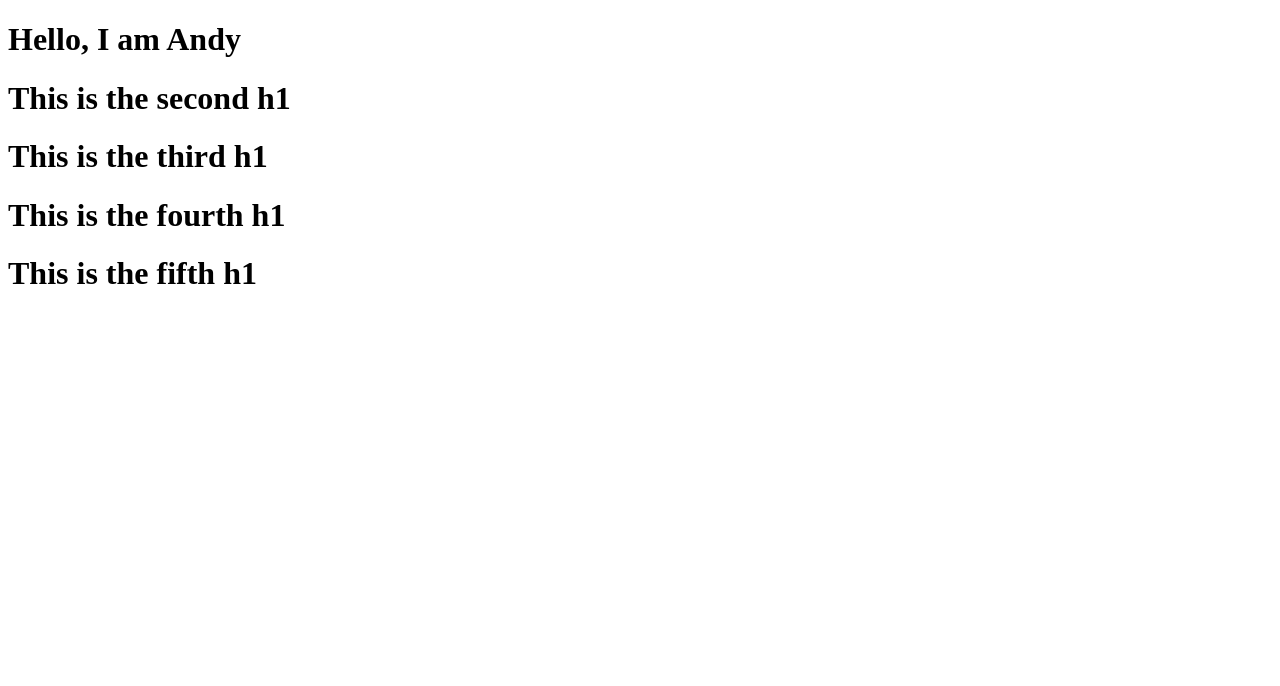
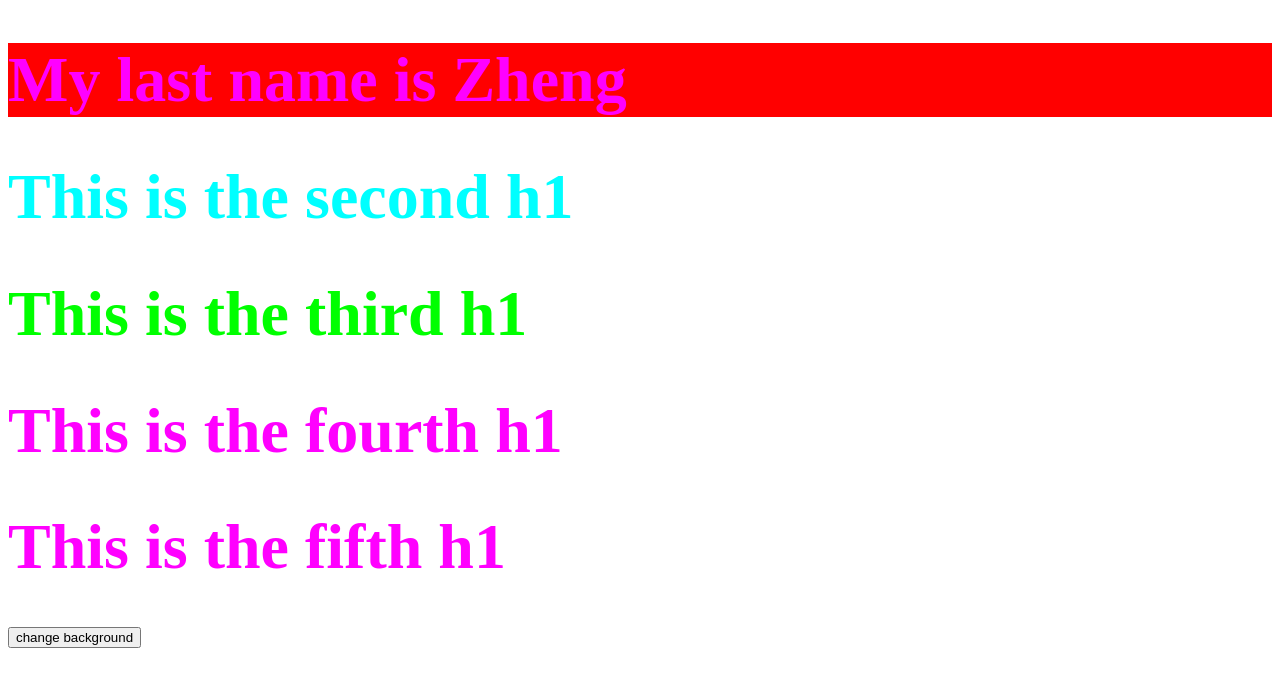
Before and after one commit to jimingz9380/dom-intro, a plain HTML site: page index.html in a window 1280 px wide. Drawn offline with Linux system fonts and the light colour scheme.

Commit message:
finished DOM code along

```diff
--- a/index.html
+++ b/index.html
@@ -7,17 +7,22 @@
     <title>DOM Practice</title>
 </head>
 <body>
+    <div id="container">
+        <h1 class="title" id="one">Hello, I am Andy</h1>
 
-    <h1 class="title" id="one">Hello, I am Andy</h1>
+        <h1 class="title" id="two">This is the second h1</h1>
 
-    <h1 class="title" id="two">This is the second h1</h1>
+        <h1 class="title" id="three">This is the third h1</h1>
 
-    <h1 class="title" id="three">This is the third h1</h1>
+        <h1 class="title">This is the fourth h1</h1>
 
-    <h1 class="title">This is the fourth h1</h1>
+        <h1 class="title">This is the fifth h1</h1>
 
-    <h1 class="title">This is the fifth h1</h1>
+     <!-- <h2 id="blah">This is a h2</h2> -->
+        <button type="button" id="background-button"> change background</button>
+    </div>
 
-    <!-- <h2 id="blah">This is a h2</h2> -->
+    <!-- link js code to html -->
+    <script src="main.js"></script>
 </body>
 </html>
--- /dev/null
+++ b/main.js
@@ -0,0 +1,57 @@
+/**
+ * method to get a reference to HTML element
+ *
+ * getELementById - returns a single element with the mathcing id
+ * getElementsBYClassName - returns a list of elements with the matching class name
+ *
+ * querySelector - use CSS sleector and return the first mathch
+ * querySelectorAll - use CSS selectors and return a list of match
+ *
+*/
+
+// get a reference to the element with the id  pf #one
+let heading = document.getElementById("one");
+console.log(heading);
+
+//tells us all props and methods
+console.dir(heading);
+
+heading.style["background-color"] = "#ff0000";
+
+//get a reference to all elements with the class title
+let allHeadings = document.getElementsByClassName("title");
+console.log(allHeadings);
+
+/**
+ * PSEUDO CODE
+ * for I in allHeadings
+ * change I to color:green;
+ *
+ */
+let colors = ["#00ff00", "#0000ff", "#00ffff", "#ff00ff"];
+for (let i = 0; i < allHeadings.length; i++){
+    // select a random idx
+    let randomColor = Math.random(); //(0, 1)
+    randomColor = randomColor * colors.length; //(0, 4)
+    randomColor = Math.floor(randomColor);
+
+    allHeadings[i].style["color"] = colors[randomColor];
+}
+
+
+let heading2 = document.querySelector("#one");
+heading2.innerHTML = " My last name is Zheng ";
+
+let allHeadings2 = document.querySelectorAll("h1");
+for ( let i = 0; i < allHeadings2.length; i++){
+    allHeadings2[i].style["font-size"] = "4em";
+}
+
+//get a ref to th ebutton with the id of background-button
+let button = document.getElementById("background-button");
+
+// set the onclick prop to an anonymous function
+button.onclick - function(){
+    let divContainer = document.querySelector("#container");
+    divContainer.style["background-color"] = "EEEE38";
+}
```
